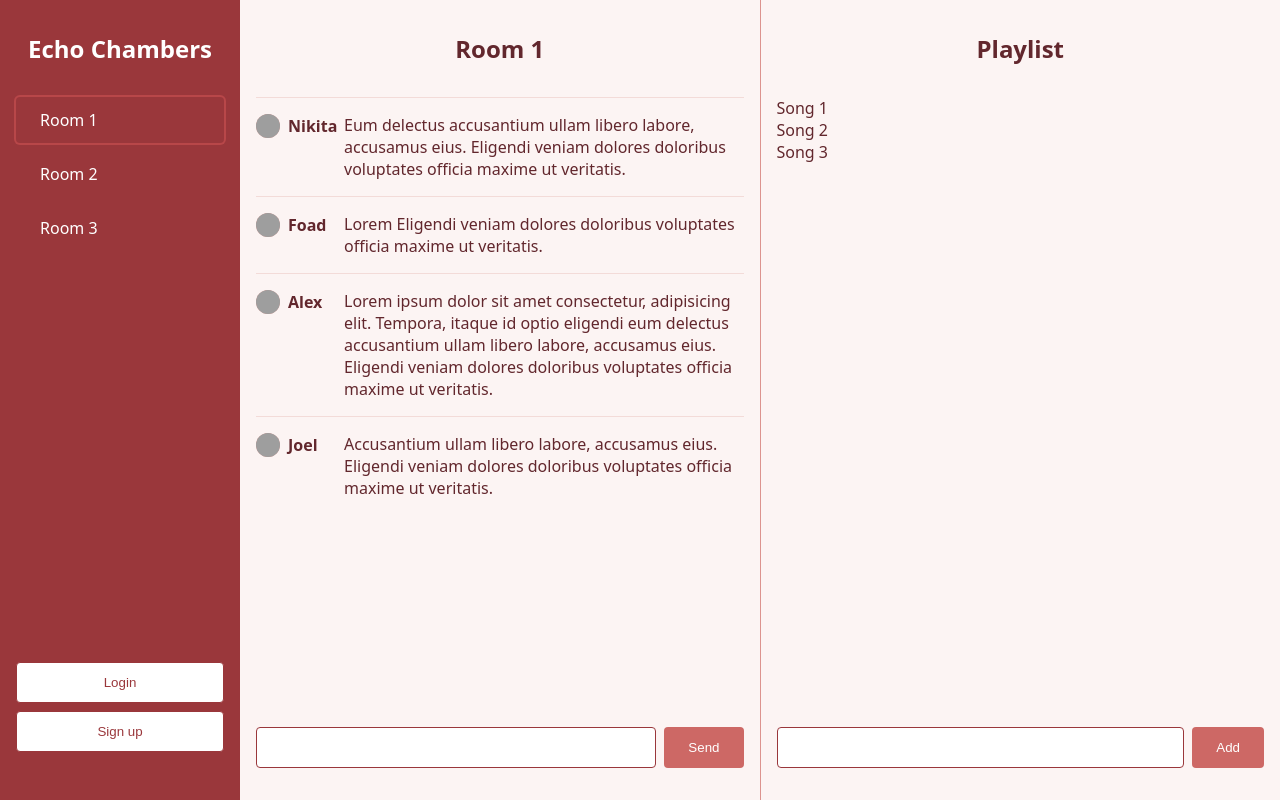
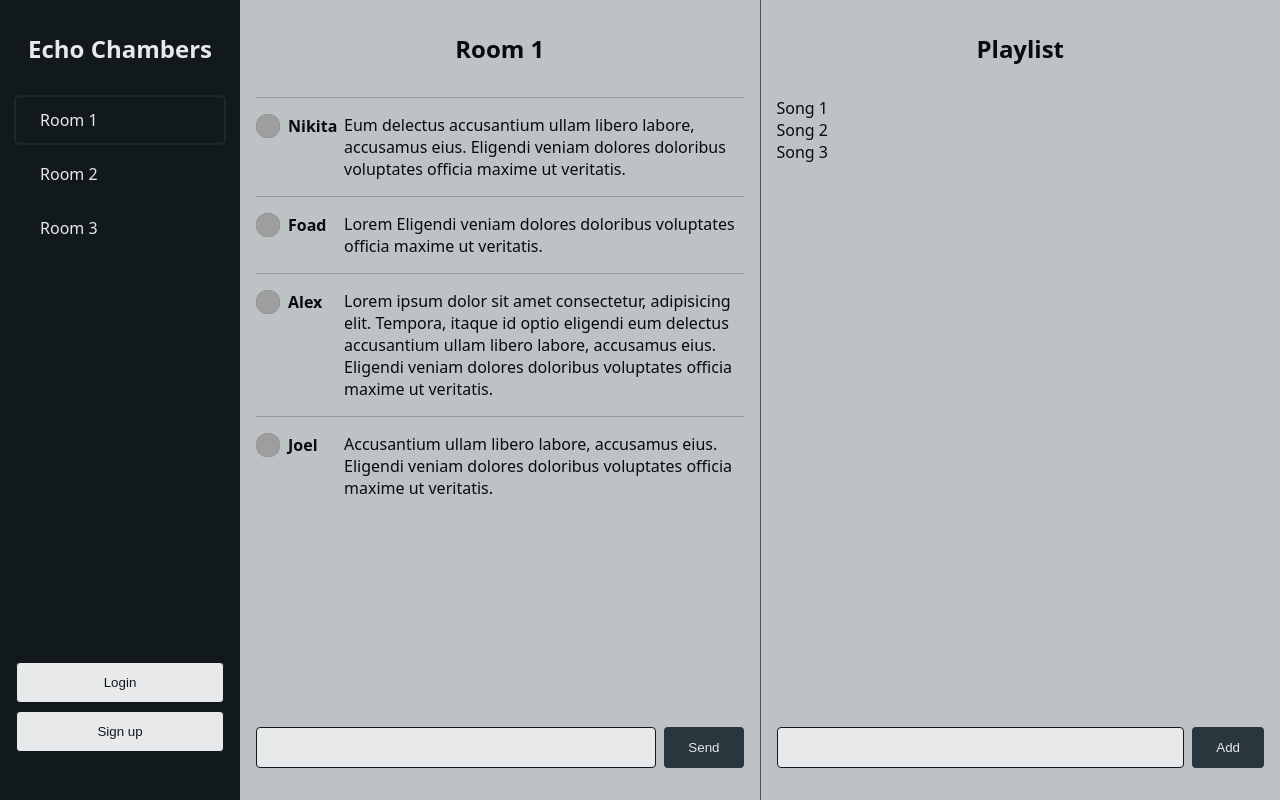
Before and after one commit to joelmce/echo-chamber, a website built with Vite: page client/foad/index.html in a window 1280 px wide. Built offline with nearby package versions, Linux system fonts and the light colour scheme; grey boxes are pictures that could not be loaded; files whose address does not match are found by name.

Commit message:
Add color functions

```diff
--- a/client/foad/style.css
+++ b/client/foad/style.css
@@ -1,5 +1,23 @@
 :root {
-  --brand-50: hsl(7 57% 97%);
+  --hues: 200;
+  --saturation: 20%;
+  --lightness: 20%;
+  --color: hsl(var(--hues) var(--saturation) var(--lightness));
+  --step: 18%;
+
+  --brand-50: color-mix(in oklab, var(--color), white calc(5 * var(--step)));
+  --brand-100: color-mix(in oklab, var(--color), white calc(4 * var(--step)));
+  --brand-200: color-mix(in oklab, var(--color), white calc(3 * var(--step)));
+  --brand-300: color-mix(in oklab, var(--color), white calc(2 * var(--step)));
+  --brand-400: color-mix(in oklab, var(--color), white calc(1 * var(--step)));
+  --brand-500: var(--color);
+  --brand-600: color-mix(in oklab, var(--color), black calc(1 * var(--step)));
+  --brand-700: color-mix(in oklab, var(--color), black calc(2 * var(--step)));
+  --brand-800: color-mix(in oklab, var(--color), black calc(3 * var(--step)));
+  --brand-900: color-mix(in oklab, var(--color), black calc(4 * var(--step)));
+  --brand-950: color-mix(in oklab, var(--color), black calc(5 * var(--step)));
+
+  /* --brand-50: hsl(7 57% 97%);
   --brand-100: hsl(8 56% 95%);
   --brand-200: hsl(7 53% 90%);
   --brand-300: hsl(6 55% 82%);
@@ -9,10 +27,10 @@
   --brand-700: hsl(358 47% 41%);
   --brand-800: hsl(356 46% 35%);
   --brand-900: hsl(354 43% 27%);
-  --brand-950: hsl(354 51% 16%);
+  --brand-950: hsl(354 51% 16%); */
 
-  --bg-color: var(--brand-50);
-  --text-color: var(--brand-900);
+  --bg-color: var(--brand-100);
+  --text-color: var(--brand-800);
 }
 
 *,
@@ -49,7 +67,7 @@ body {
 }
 
 .btn-light {
-  background-color: white;
+  background-color: var(--brand-50);
   color: var(--brand-700);
   border: 1px solid var(--brand-700);
 }
@@ -60,7 +78,7 @@ body {
 
 .btn-dark {
   background-color: var(--brand-500);
-  color: white;
+  color: var(--brand-50);
 }
 
 .btn-dark:hover {
@@ -73,6 +91,7 @@ body {
   border-radius: 0.25rem;
   color: var(--brand-700);
   border: 1px solid var(--brand-700);
+  background-color: var(--brand-50);
 }
 
 .label {
@@ -105,7 +124,7 @@ body {
 #navbar {
   width: 15rem;
   background-color: var(--brand-700);
-  color: white;
+  color: var(--brand-50);
   display: flex;
   flex-direction: column;
   align-items: center;
@@ -194,7 +213,7 @@ body {
 #user-status .user-avatar {
   width: 4rem;
   height: 4rem;
-  border: white 2px solid;
+  border: var(--brand-50) 2px solid;
 }
 
 .message-item {
```
